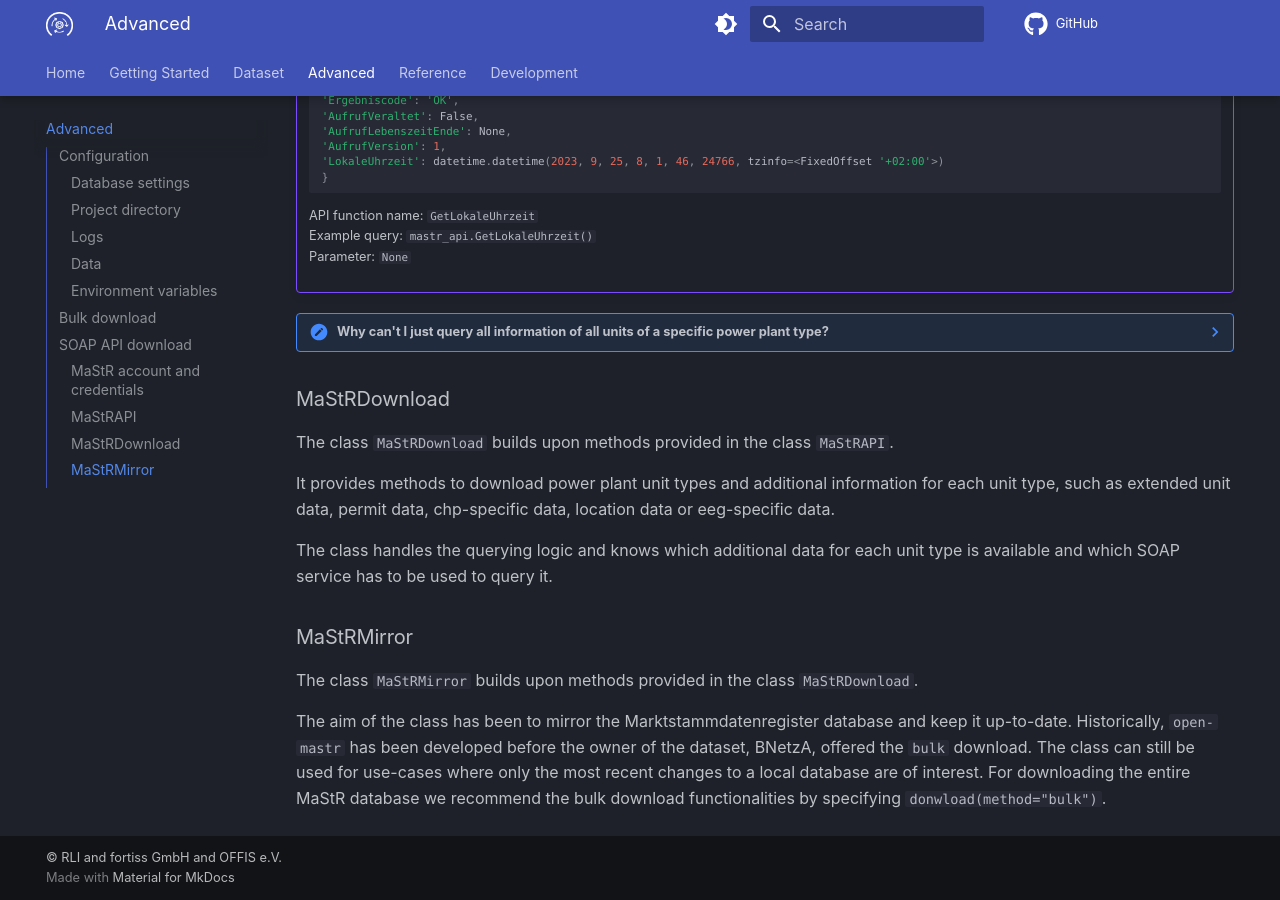
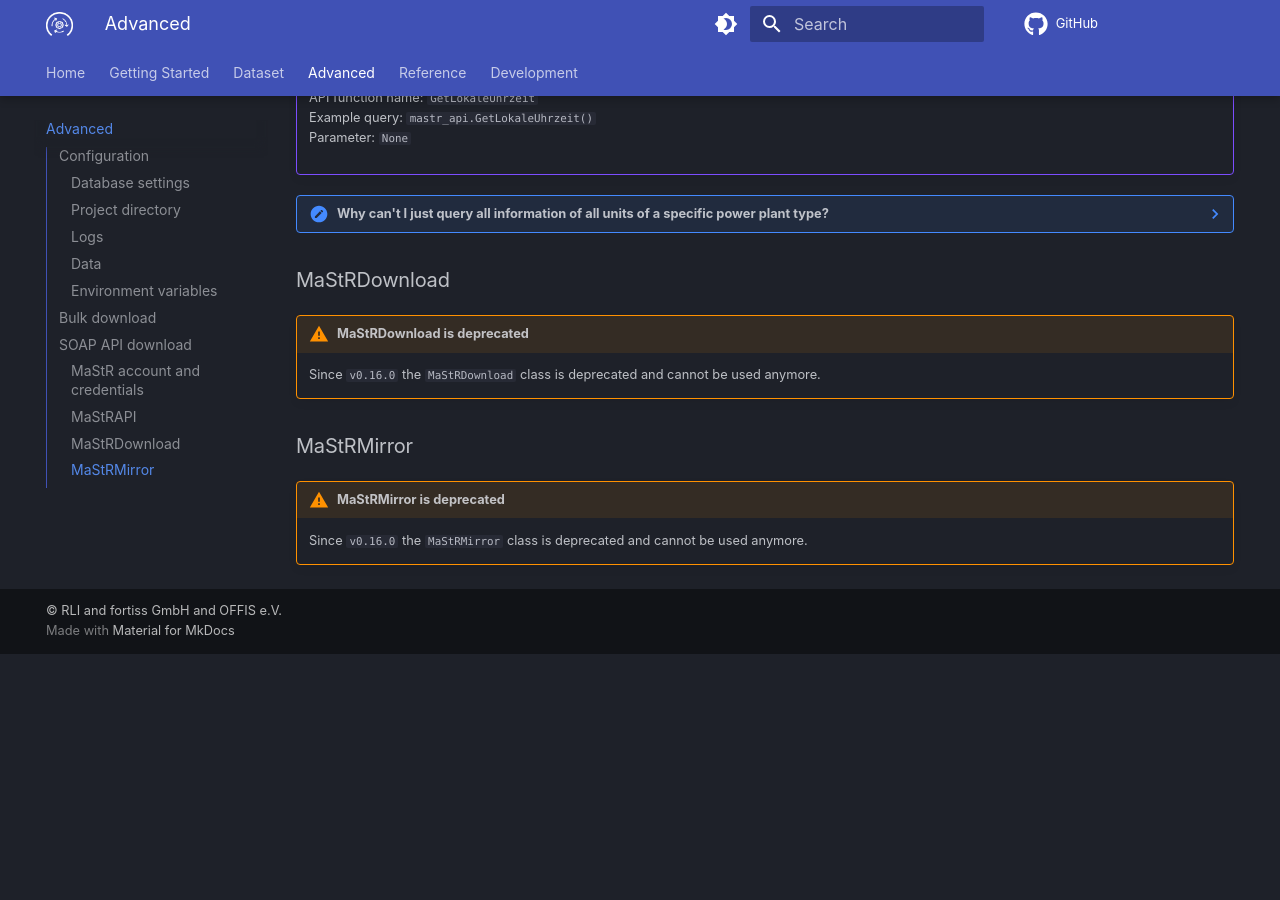
Before and after one commit to OpenEnergyPlatform/open-MaStR, an MkDocs documentation site: the page built from docs/advanced.md, in a window 1280 px wide and 900 px high, scrolled down 5076 px. Built offline with MkDocs 1.6.1 and Material for MkDocs 9.7.7, drawn with Linux system fonts in a browser that asks for light colours; comment, search, counter and statistics services are not loaded; after the commit the page ends 5730 px from its top, so only the background shows below that; some of the changed text lies outside the part shown.

Commit message:
Delete Soap API download from docs #622

````diff
--- a/docs/advanced.md
+++ b/docs/advanced.md
@@ -163,12 +163,8 @@
 To download data from the MaStR API using the `open-MaStR`, the credentials (MaStR user and token) need to be provided in a certain way. Three options exist:
 
 1. **Credentials file:**
-    Both, user and token, are stored in plain text in the credentials file.
-    For storing the credentials in the credentials file (plus optionally using keyring for the token) simply instantiate
-    [`MaStRDownload`][open_mastr.soap_api.download.MaStRDownload] once and you get asked for a user name and a token. The
-    information you insert will be used to create the credentials file.
-
-    It is also possible to create the credentials file by hand, using this format:
+    Both, user and token, are stored in plain text in the credentials file. The file is located at
+    '~/.open-MaStR/config/credentials.cfg'. Fill in your user and token like this:
 
     ```
         [MaStR]
@@ -177,8 +173,6 @@
     ```
 
     The `token` should be written in one line, without line breaks.
-
-    The credentials file needs to be stored at: `$HOME/.open-MaStR/config/credentials.cfg`
 
 2. **Credentials file + keyring:**
     The user is stored in the credentials file, while the token is stored encrypted in the [keyring](https://pypi.org/project/keyring/).
@@ -403,30 +397,16 @@
     identifier (`EinheitMastrNummer`) and their power plant type (`Einheitentyp`). You can then sort them by power
     plant type and use the power plant type specific API query to retrieve information about it. <br>
 
-    Cumbersome? <br>
-    Luckily, `open-MaStR` has you covered and provides methods to just query for all units of a power
-    plant type.
-
 
 
 
 ### MaStRDownload
 
-The class `MaStRDownload` builds upon methods provided in the class `MaStRAPI`. <br>
-
-It provides methods to download power plant unit types and additional information
-for each unit type, such as extended unit data, permit data, chp-specific data, location data
-or eeg-specific data. <br>
-
-The class handles the querying logic and knows which additional data for each unit type is available
-and which SOAP service has to be used to query it.
+!!! warning "MaStRDownload is deprecated"
+    Since `v0.16.0` the `MaStRDownload` class is deprecated and cannot be used anymore.
 
 
 ### MaStRMirror
 
-The class `MaStRMirror` builds upon methods provided in the class `MaStRDownload`. <br>
-
-The aim of the class has been to mirror the Marktstammdatenregister database and keep it up-to-date.
-Historically, `open-mastr` has been developed before the owner of the dataset, BNetzA, offered the `bulk` download.
-The class can still be used for use-cases where only the most recent changes to a local database are of interest.
-For downloading the entire MaStR database we recommend the bulk download functionalities by specifying `donwload(method="bulk")`.
+!!! warning "MaStRMirror is deprecated"
+    Since `v0.16.0` the `MaStRMirror` class is deprecated and cannot be used anymore.
````
Also changed, not shown: docs/dataset.md (+3 -3 lines), docs/getting_started.md (+2 -10 lines), docs/reference/advanced.md (+0 -2 lines).
